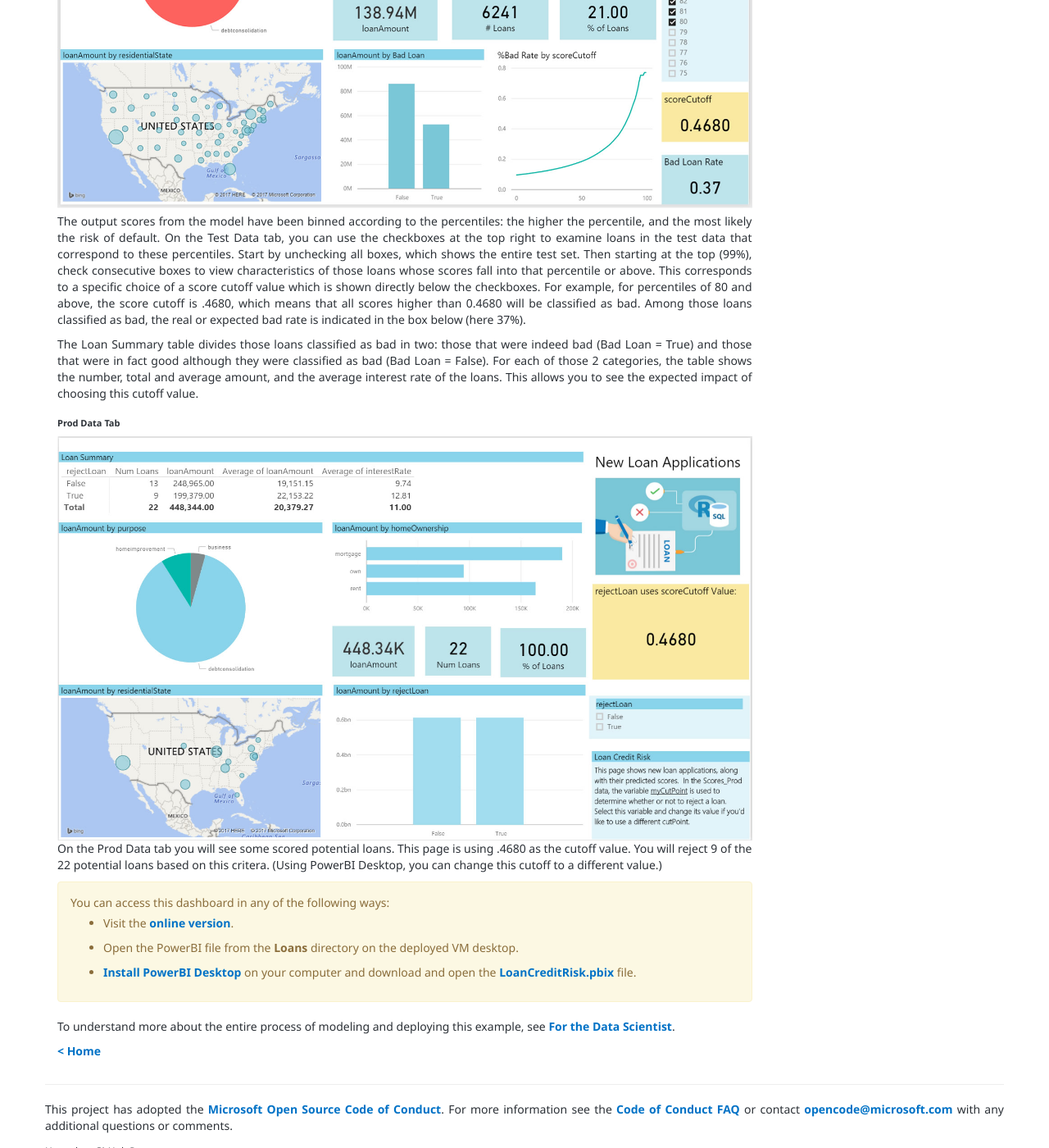
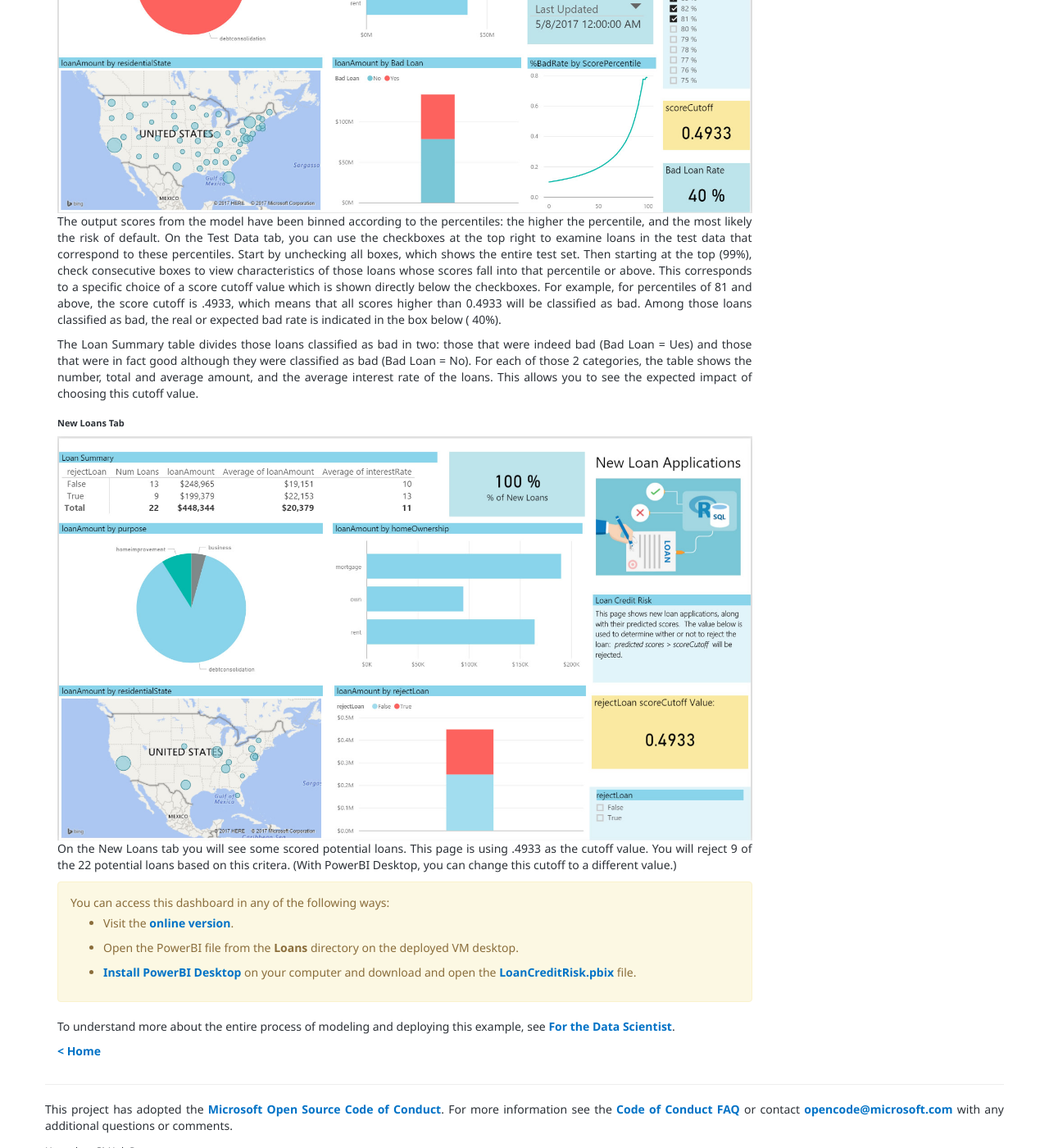
Before and after one commit to microsoft/r-server-loan-credit-risk, a Jekyll site: the page built from business-manager.md, in a window 1280 px wide and 1400 px high, scrolled down 788 px. Shown: the whole window at 82% size. Built offline with Jekyll 4.4.1, drawn with Linux system fonts in a browser that asks for light colours; nearby versions of some CDN libraries.

Commit message:
Update pages (#6)
* revised pbi

* updates

```diff
--- a/business-manager.md
+++ b/business-manager.md
@@ -35,14 +35,14 @@ The PowerBI dashboard allows you to visualize and use these predicted scores to
 
 ### Test Data Tab
 <img src="images/test.jpg">
-The output scores from the model have been binned according to the percentiles: the higher the percentile, and the most likely the risk of default.  On the Test Data tab, you can use the checkboxes at the top right to examine loans in the test data that correspond to these percentiles. Start by unchecking all boxes, which shows the entire test set. Then starting at the top (99%), check consecutive boxes to view characteristics of those loans whose scores fall into that percentile or above. This  corresponds to a specific choice of a score cutoff value which is shown directly below the checkboxes. For example, for percentiles of 80 and above, the score cutoff is .4680, which means that all scores higher than 0.4680 will be classified as bad. Among those loans classified as bad, the real or expected bad rate is indicated in the box below (here 37%).
+The output scores from the model have been binned according to the percentiles: the higher the percentile, and the most likely the risk of default.  On the Test Data tab, you can use the checkboxes at the top right to examine loans in the test data that correspond to these percentiles. Start by unchecking all boxes, which shows the entire test set. Then starting at the top (99%), check consecutive boxes to view characteristics of those loans whose scores fall into that percentile or above. This  corresponds to a specific choice of a score cutoff value which is shown directly below the checkboxes. For example, for percentiles of 81 and above, the score cutoff is .4933, which means that all scores higher than 0.4933 will be classified as bad. Among those loans classified as bad, the real or expected bad rate is indicated in the box below ( 40%).
 <p></p>
-The Loan Summary table divides those loans classified as bad in two: those that were indeed bad (Bad Loan = True) and those that were in fact good although they were classified as bad (Bad Loan = False). For each of those 2 categories, the table shows the number, total and average amount, and the average interest rate of the loans. This allows you to see the expected impact of choosing this cutoff value.
+The Loan Summary table divides those loans classified as bad in two: those that were indeed bad (Bad Loan = Ues) and those that were in fact good although they were classified as bad (Bad Loan = No). For each of those 2 categories, the table shows the number, total and average amount, and the average interest rate of the loans. This allows you to see the expected impact of choosing this cutoff value.
 <p></p>
 
-### Prod Data Tab
+### New Loans Tab
 <img src="images/prod.jpg">
-On the Prod Data tab you will see some scored potential loans. This page is using .4680 as the cutoff value. You will reject 9 of the 22 potential loans based on this critera. (Using PowerBI Desktop, you can change this cutoff to a different value.)
+On the New Loans tab you will see some scored potential loans. This page is using .4933 as the cutoff value. You will reject 9 of the 22 potential loans based on this critera. (With PowerBI Desktop, you can change this cutoff to a different value.)
 
  <p></p>
 
```
Also changed, not shown: images/prod.jpg, images/test.jpg.
